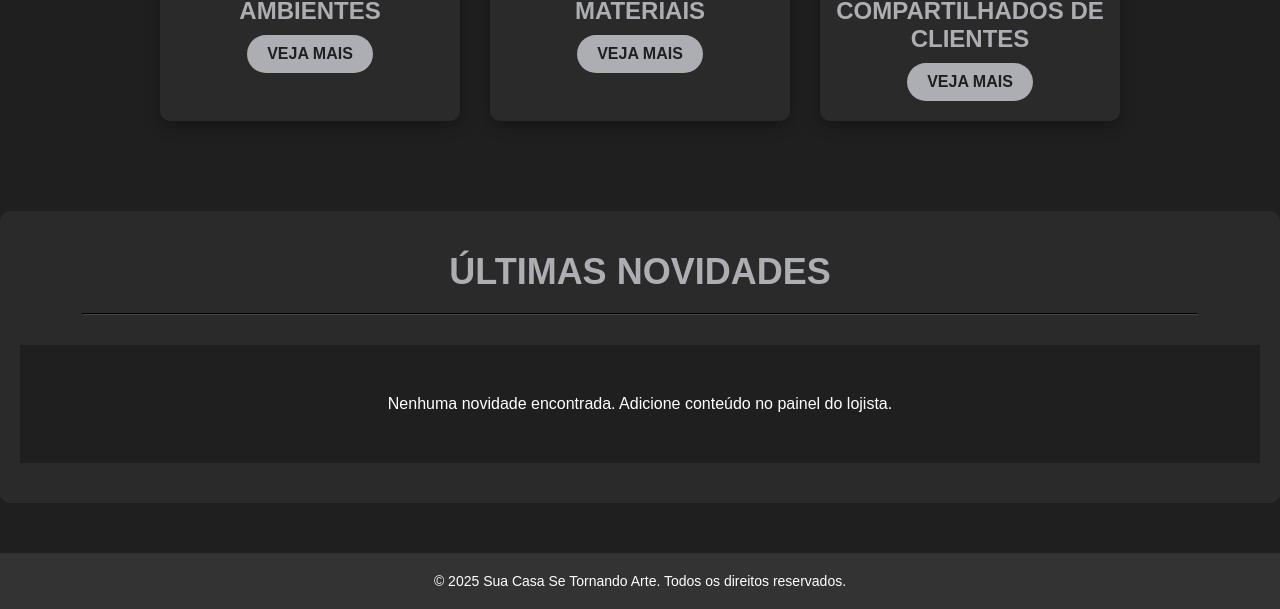
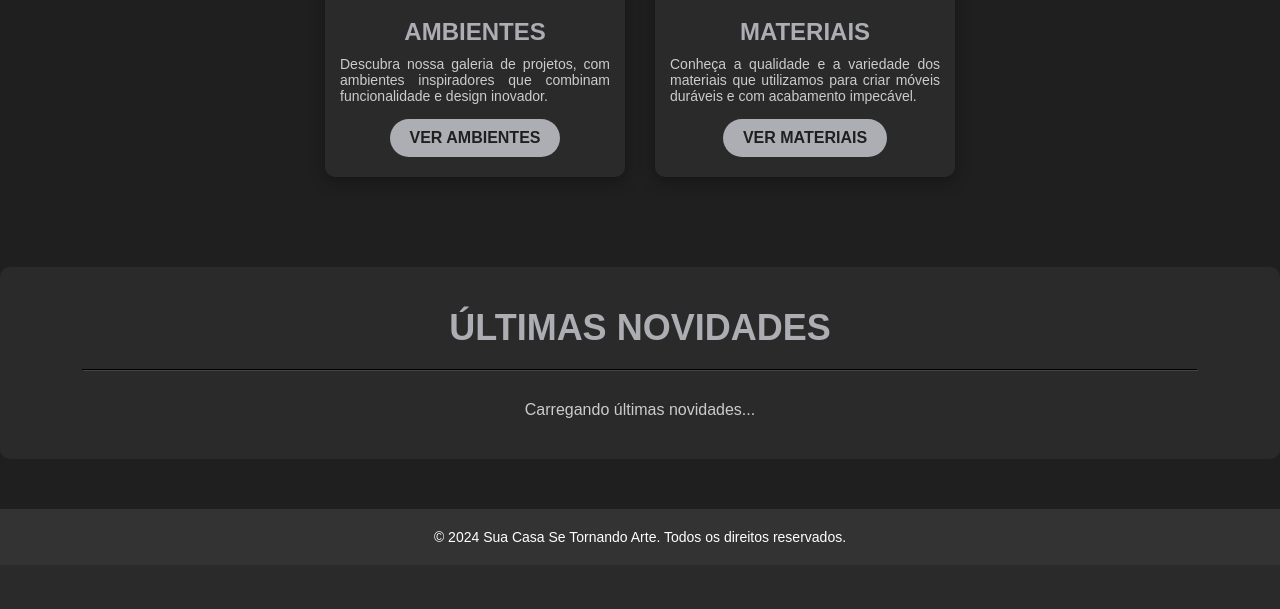
Before and after one commit to DianAndi/Trabalho-Desenvolvimento-WEB, a Flask app: page / in a window 1280 px wide. Shown: the part 953-1562 px from the top of the page. After the commit the page ends 1495 px from the top, so only its background shows below. Run offline with Flask 3, Linux system fonts and the light colour scheme; data that the repository does not hold is empty.

Commit message:
Update index.html

```diff
--- a/templates/index.html
+++ b/templates/index.html
@@ -42,82 +42,37 @@
 
   <main id="main-content">
     <section class="hero-section">
-      <h1>SEU PROJETO</h1>
-      <img src="{{ url_for('static', filename='imagens/SEU PROJETO.png') }}" alt="Seu Projeto">
-      <hr>
-      <p>Transformando seus sonhos em ambientes</p>
+        <h1>SUA CASA SE TORNANDO ARTE</h1>
+        <img src="{{ url_for('static', filename='imagens/SEU PROJETO.png') }}" alt="Sua Casa Se Tornando Arte">
+        <p>Transforme seus ambientes com nossos móveis planejados de alta qualidade. Criamos projetos únicos que refletem sua personalidade e otimizam cada espaço. Do design à instalação, nossa equipe garante excelência e satisfação.</p>
     </section>
 
     <section class="gallery-section">
         <div class="gallery-item">
             <img src="{{ url_for('static', filename='imagens/AMBIENTES.jpg') }}" alt="Ambientes">
             <h2>AMBIENTES</h2>
-        <a href="{{ url_for('ambientes_partial') }}" class="button-link" data-route="{{ url_for('ambientes_partial') }}">VEJA MAIS</a>
+            <p>Descubra nossa galeria de projetos, com ambientes inspiradores que combinam funcionalidade e design inovador.</p>
+            <a href="#" class="button-link" data-route="{{ url_for('ambientes_partial') }}">VER AMBIENTES</a>
         </div>
         <div class="gallery-item">
             <img src="{{ url_for('static', filename='imagens/MATERIAIS.jpg') }}" alt="Materiais">
             <h2>MATERIAIS</h2>
-        <a href="{{ url_for('materiais_partial') }}" class="button-link" data-route="{{ url_for('materiais_partial') }}">VEJA MAIS</a>
-      </div>
-      <div class="gallery-item">
-        <img src="{{ url_for('static', filename='imagens/COMPARTILHADOS DE CLIENTES.jpg') }}" alt="Projetos Compartilhados">
-        <h2>COMPARTILHADOS DE CLIENTES</h2>
-        <a href="#" class="button-link">VEJA MAIS</a>
+            <p>Conheça a qualidade e a variedade dos materiais que utilizamos para criar móveis duráveis e com acabamento impecável.</p>
+            <a href="#" class="button-link" data-route="{{ url_for('materiais_partial') }}">VER MATERIAIS</a>
         </div>
         </section>
 
     <section class="destaques-dinamicos">
         <h1>ÚLTIMAS NOVIDADES</h1>
         <hr>
-      <div class="gallery-section" id="novidades-dinamicas">
-        <p>Carregando novidades...</p>
+        <div id="novidades-area">
+            <p style="color: #ccc;">Carregando últimas novidades...</p>
         </div>
     </section>
-
   </main>
 
   <footer>
-    <p>&copy; 2025 Sua Casa Se Tornando Arte. Todos os direitos reservados.</p>
+    <p>&copy; 2024 Sua Casa Se Tornando Arte. Todos os direitos reservados.</p>
   </footer>
-
-  <script>
-    document.addEventListener('DOMContentLoaded', async () => {
-        const novidadesDiv = document.getElementById('novidades-dinamicas');
-        const uploadFolder = "{{ url_for('static', filename='imagens_painel/') }}";
-
-        try {
-            const response = await fetch('/api/contents'); // Pega tds conteúdos
-            if (!response.ok) {
-                throw new Error(`HTTP error! Status: ${response.status}`);
-            }
-            const allContents = await response.json();
-
-
-            const novidades = allContents.slice(0, 4);
-
-            if (novidades.length === 0) {
-                novidadesDiv.innerHTML = '<p>Nenhuma novidade encontrada. Adicione conteúdo no painel do lojista.</p>';
-                return;
-            }
-
-            novidadesDiv.innerHTML = '';
-
-            novidades.forEach(item => {
-                const itemDiv = document.createElement('div');
-                itemDiv.className = 'gallery-item';
-                itemDiv.innerHTML = `
-                    <img src="${uploadFolder}${item.image_filename}" alt="${item.title}">
-                    <h2>${item.title}</h2>
-                    <p>${item.description.substring(0, 100)}...</p> <a href="#" class="button-link" onclick="alert('Detalhes de: ${item.title}'); return false;">VER DETALHES</a>
-                `;
-                novidadesDiv.appendChild(itemDiv);
-            });
-
-        } catch (error) {
-            console.error('Erro ao carregar novidades:', error);
-            novidadesDiv.innerHTML = '<p>Erro ao carregar as novidades. Tente novamente mais tarde.</p>';
-        }
-    });
-  </script>
 </body>
 </html>
```
Lines whose indentation alone changed are shown as unchanged.
